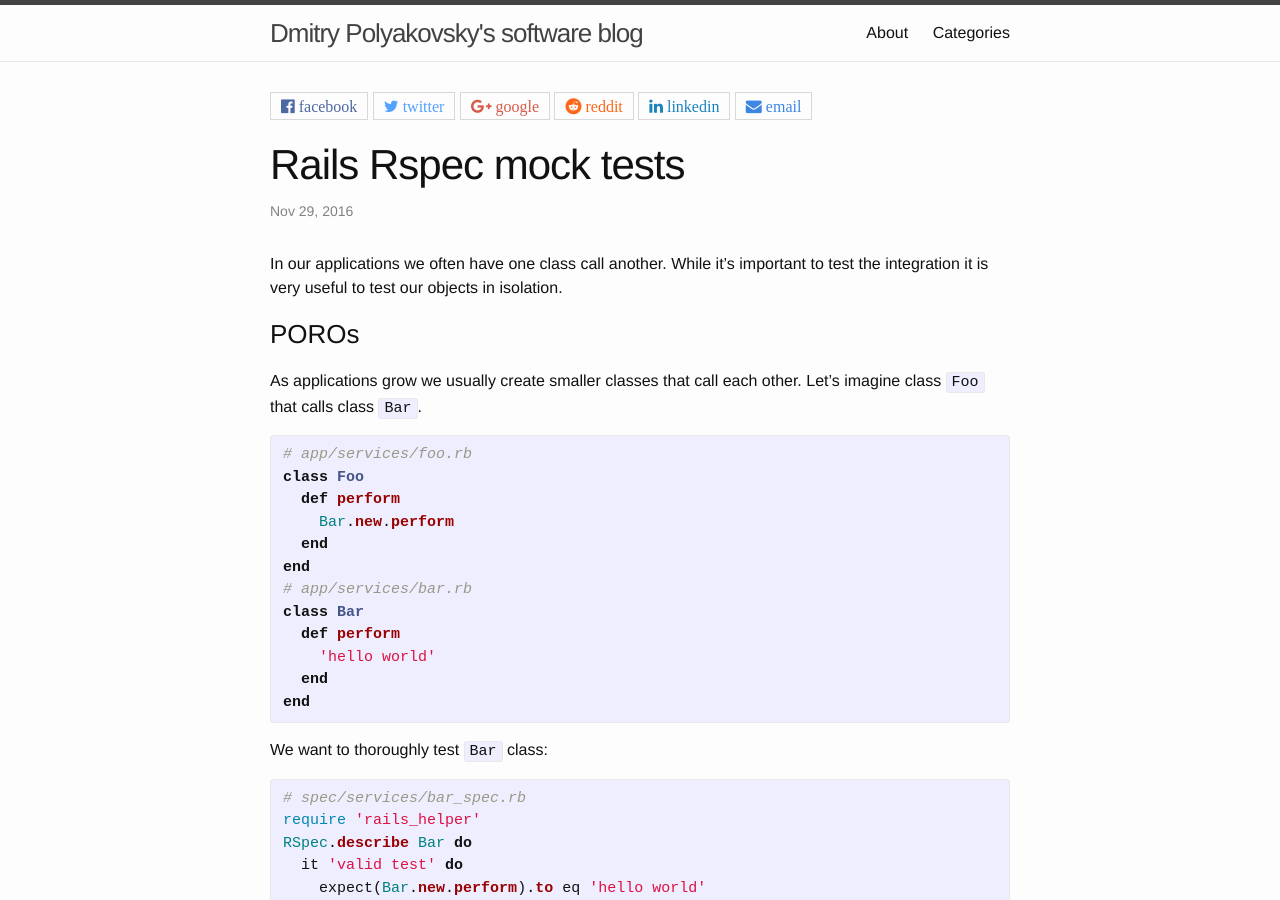
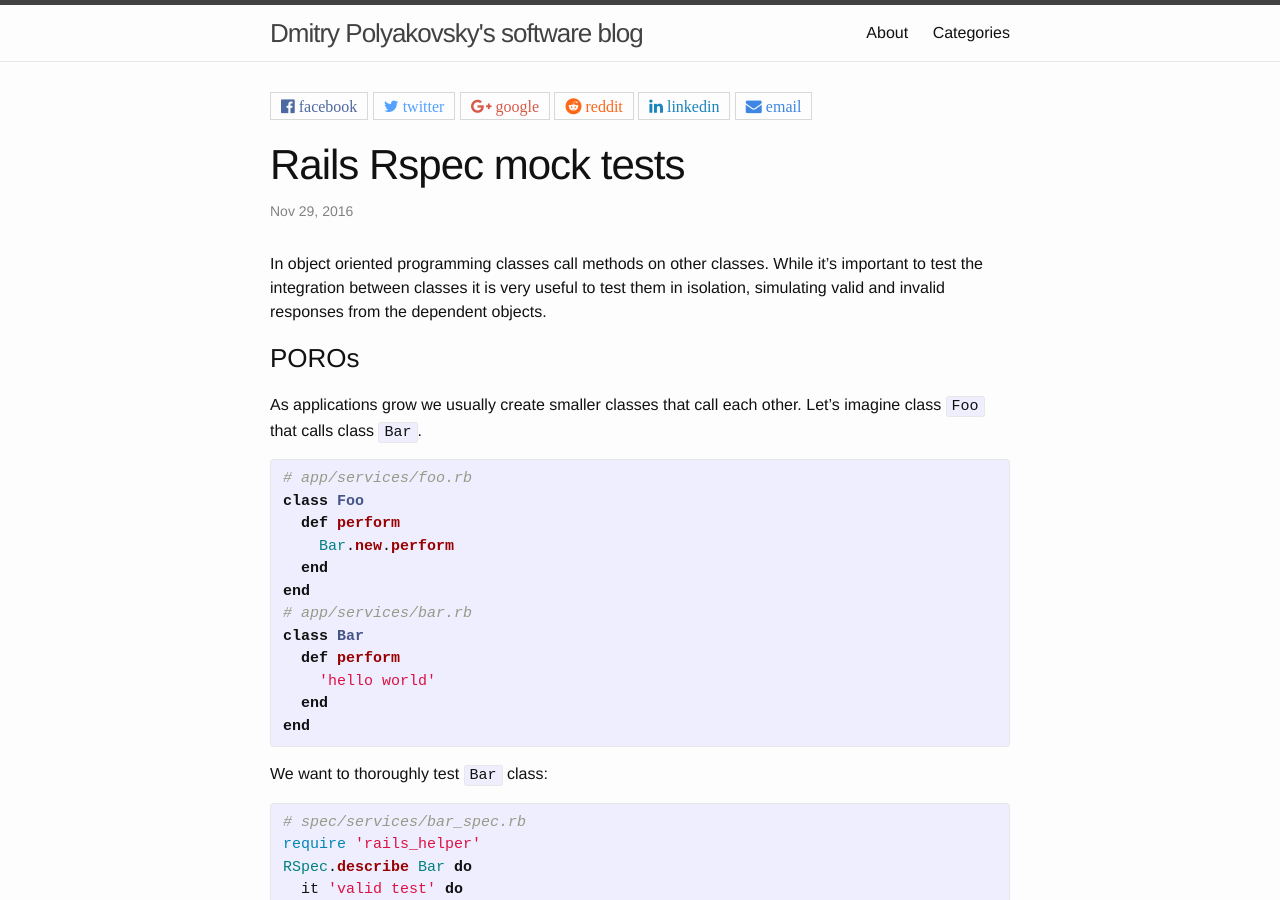
Before and after one commit to dmitrypol/dmitrypol.github.io, a Jekyll site: the page built from _posts/2016-11-29-rails-rspec-mock.md, in a window 1280 px wide and 900 px high. Built offline with Jekyll 4.4.1, drawn with Linux system fonts in a browser that asks for light colours; nearby versions of some CDN libraries; comment, search, counter and statistics services are not loaded.

Commit message:
updated article

```diff
--- a/_posts/2016-11-29-rails-rspec-mock.md
+++ b/_posts/2016-11-29-rails-rspec-mock.md
@@ -4,7 +4,7 @@ date: 2016-11-29
 categories:
 ---
 
-In our applications we often have one class call another.  While it's important to test the integration it is very useful to test our objects in isolation.
+In object oriented programming classes call methods on other classes.  While it's important to test the integration between classes it is very useful to test them in isolation, simulating valid and invalid responses from the dependent objects.
 
 ### POROs
 
```
